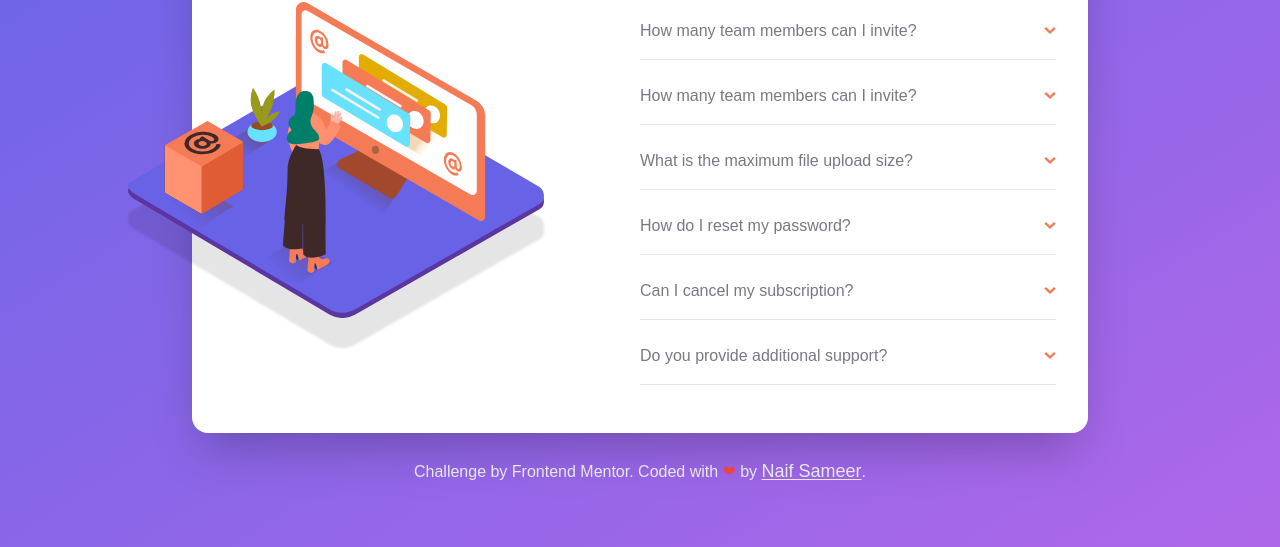
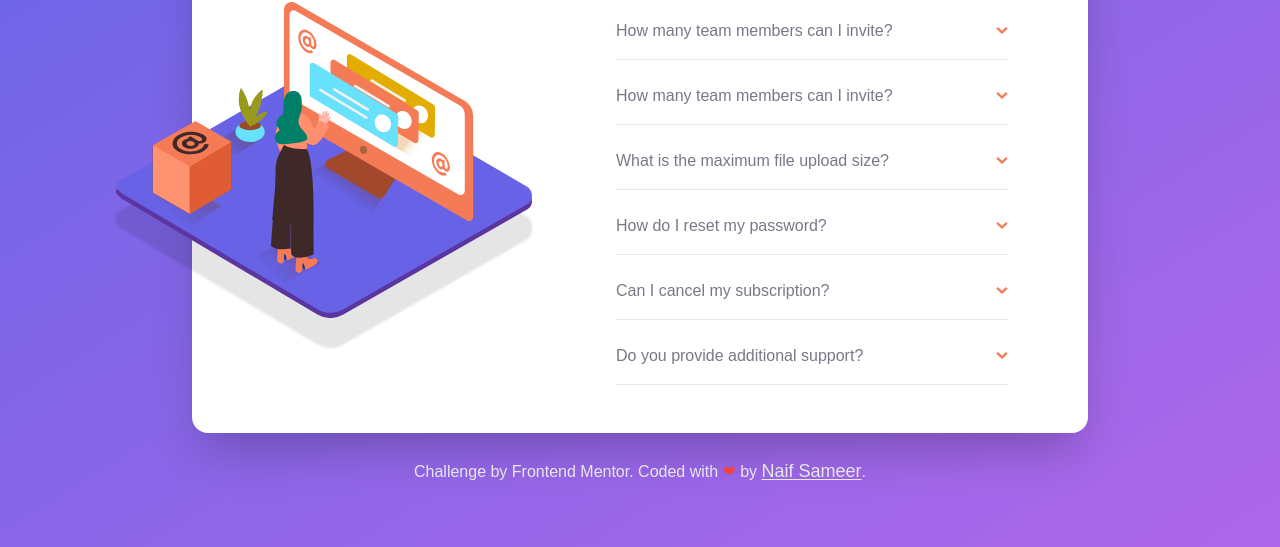
Before and after one commit to naif-projects/faq-accordion-card, a website built with Vite: page index.html in a window 1280 px wide. Shown: the part 253-800 px from the top of the page. Built offline with nearby package versions, Linux system fonts and the light colour scheme.

Commit message:
fix: card right margin

```diff
--- a/index.html
+++ b/index.html
@@ -27,7 +27,7 @@
       <div
         class="rounded-2xl bg-white text-primary-darker shadow-2xl p-8 w-full md:max-w-4xl"
       >
-        <div class="grid md:grid-cols-2">
+        <div class="grid md:grid-cols-2 md:mr-12">
           <!-- image for phone -->
           <div
             class="-mt-[160px] mobile-image-shadow place-self-center md:mt-0 md:-ml-48 relative"
--- a/package.json
+++ b/package.json
@@ -7,7 +7,7 @@
     "dev": "vite",
     "build": "vite build",
     "preview": "vite preview",
-    "deploy": "gh-pages -d dist"
+    "deploy": "npm run build && gh-pages -d dist"
   },
   "devDependencies": {
     "autoprefixer": "^10.4.7",
```
